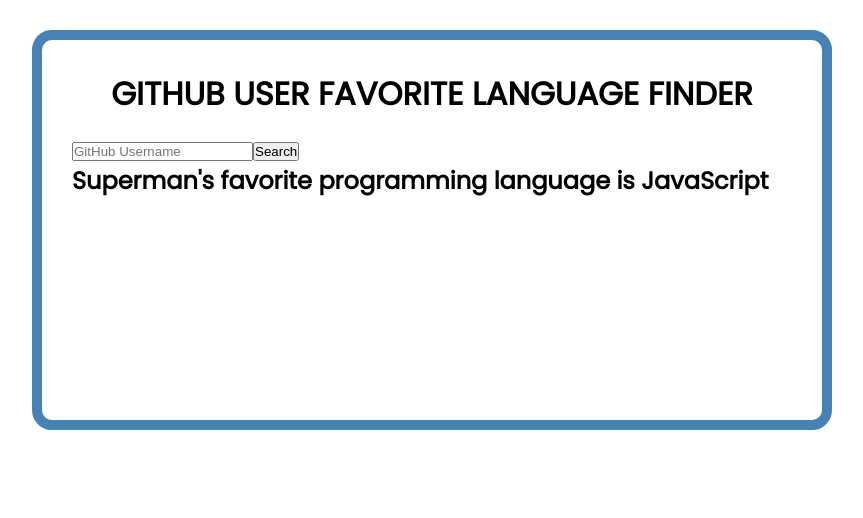
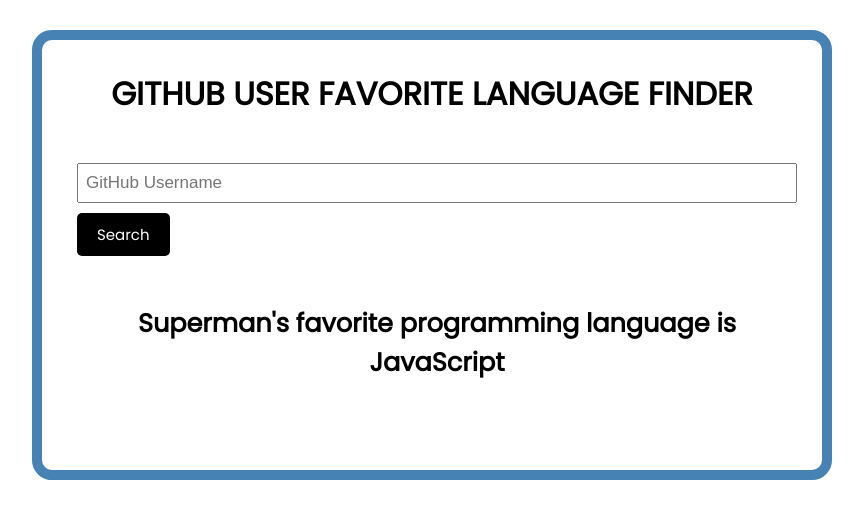
Before and after one commit to TomasGarciaDev/github-user-language-finder, a React (Create React App) app: page / in a window 1280 px wide. Shown: the top 518 px of the page, without its empty margins (208-1071 px from the left). Built offline with nearby package versions, Linux system fonts and the light colour scheme.

Commit message:
CSS styling for Finder and UserCard

```diff
--- a/src/components/Finder.js
+++ b/src/components/Finder.js
@@ -1,12 +1,12 @@
 function Finder() {
   return (
-    <div data-testid="finder-test">
+    <div className="form-control" data-testid="finder-test">
       <form data-testid="finder-test-form">
         <input
           placeholder="GitHub Username"
         >
         </input>
-        <button>Search</button>
+        <button className="btn">Search</button>
       </form>
     </div>
   )
--- a/src/components/UserCard.js
+++ b/src/components/UserCard.js
@@ -1,6 +1,6 @@
 const UserCard = () => {
   return (
-    <div data-testid="usercard-test">
+    <div className="usercard" data-testid="usercard-test">
       <h2>Superman's favorite programming language is JavaScript</h2>
     </div>
   )
--- a/src/index.css
+++ b/src/index.css
@@ -14,7 +14,7 @@
   max-width: 800px;
   margin: 30px auto;
   overflow: auto;
-  min-height: 400px;
+  min-height: 450px;
   border: 10px solid steelblue;
   padding: 30px;
   border-radius: 20px;
@@ -25,3 +25,43 @@
   align-items: center;
   margin-bottom: 20px;
 }
+
+.form-control {
+  margin: 40px 0;
+
+}
+
+.form-control form {
+  display: block;
+}
+
+.form-control input {
+  width: 100%;
+  height: 40px;
+  margin: 5px;
+  padding: 3px 7px;
+  font-size: 17px;
+}
+
+.btn {
+  display: inline-block;
+  background: #000;
+  color: #fff;
+  border: none;
+  padding: 10px 20px;
+  margin: 5px;
+  border-radius: 5px;
+  cursor: pointer;
+  text-decoration: none;
+  font-size: 15px;
+  font-family: inherit;
+}
+
+.usercard {
+  text-align: center;
+  width: 100%;
+  height: 40px;
+  margin: 20px 5px 30px 5px;
+  padding: 3px 7px;
+  font-size: 17px;
+}
```
